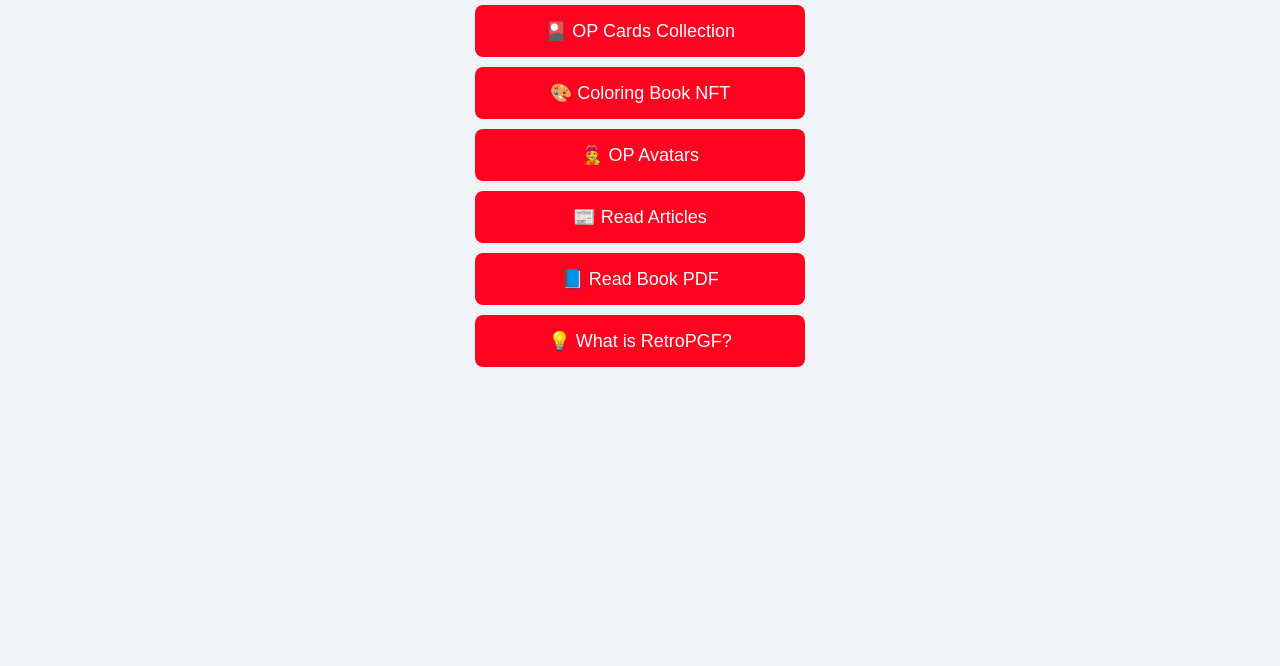
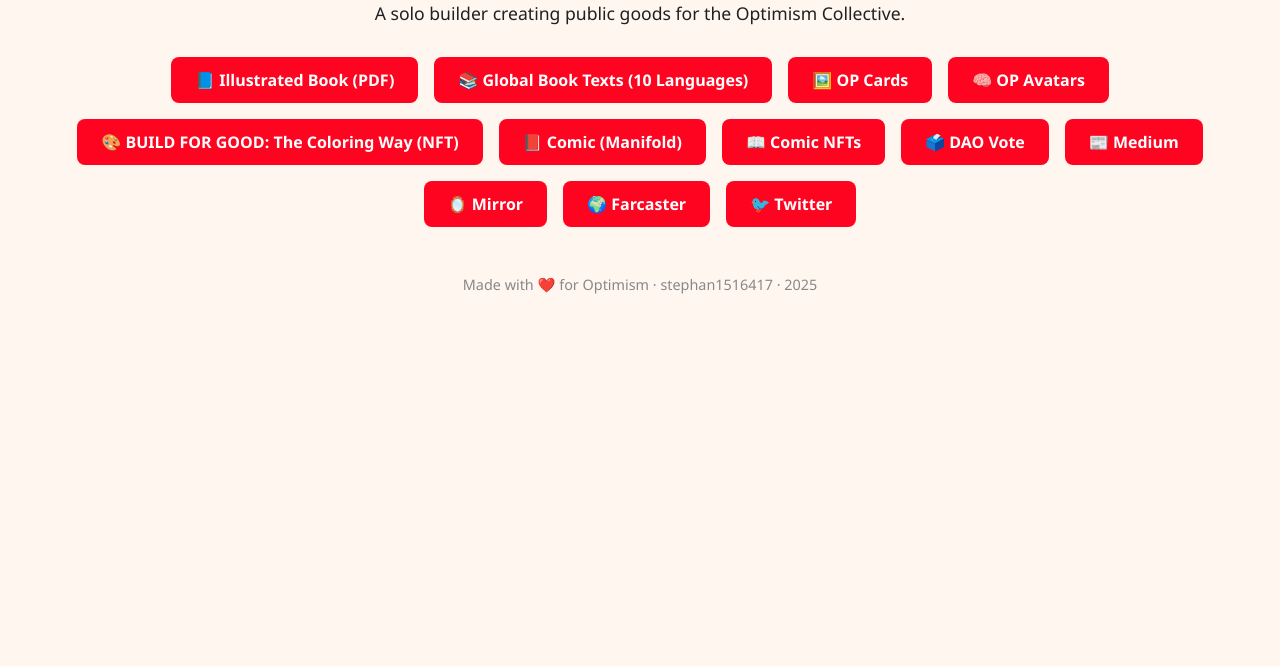
Before and after one commit to stephanschwab/BuildForGood-bot, a plain HTML site: page index.html in a window 1280 px wide. Shown: the part 134-800 px from the top of the page. Drawn offline with Linux system fonts and the light colour scheme.

Commit message:
Add files via upload

```diff
--- a/index.html
+++ b/index.html
@@ -2,44 +2,73 @@
 <!DOCTYPE html>
 <html lang="en">
 <head>
-    <meta charset="UTF-8">
-    <meta name="viewport" content="width=device-width, initial-scale=1.0">
-    <title>Build For Good Bot</title>
+  <meta charset="UTF-8" />
+  <meta name="viewport" content="width=device-width, initial-scale=1.0"/>
+  <title>BuildForGood Bot by Stephan1516417</title>
   <style>
     body {
-            font-family: Arial, sans-serif;
-            background-color: #f0f4f8;
-            color: #333;
+      background-color: #fff6f0;
+      font-family: 'Segoe UI', sans-serif;
+      color: #202020;
       text-align: center;
-            padding: 50px;
+      padding: 2rem;
     }
     h1 {
       color: #ff0420;
+      font-size: 2.4rem;
+      margin-bottom: 0.5rem;
     }
-        .button {
-            display: block;
-            width: 300px;
-            margin: 10px auto;
-            padding: 15px;
+    p {
+      font-size: 1.1rem;
+      margin-bottom: 2rem;
+    }
+    .button-container {
+      display: flex;
+      flex-wrap: wrap;
+      justify-content: center;
+      gap: 1rem;
+    }
+    a.button {
+      display: inline-block;
       background-color: #ff0420;
       color: white;
       text-decoration: none;
+      padding: 0.75rem 1.5rem;
       border-radius: 8px;
-            font-size: 18px;
-            transition: background-color 0.3s ease;
+      font-weight: bold;
+      transition: background 0.2s ease-in-out;
     }
-        .button:hover {
-            background-color: #cc031a;
+    a.button:hover {
+      background-color: #cc001b;
+    }
+    footer {
+      margin-top: 3rem;
+      font-size: 0.9rem;
+      color: #888;
     }
   </style>
 </head>
 <body>
-    <h1>🚀 Build For Good: Optimism Links</h1>
-    <a class="button" href="https://opensea.io/collection/build-for-good-op-cards" target="_blank">🎴 OP Cards Collection</a>
-    <a class="button" href="https://opensea.io/collection/build-for-good-the-coloring-way" target="_blank">🎨 Coloring Book NFT</a>
-    <a class="button" href="https://opensea.io/collection/op-avatars-identity-for-good" target="_blank">🧑‍🎤 OP Avatars</a>
-    <a class="button" href="https://medium.com/me/stories/public" target="_blank">📰 Read Articles</a>
-    <a class="button" href="https://github.com/stephanschwab/build-for-good/blob/main/BUILD_FOR_GOOD_The_Optimism_Way.pdf" target="_blank">📘 Read Book PDF</a>
-    <a class="button" href="https://www.optimism.io/retropgf" target="_blank">💡 What is RetroPGF?</a>
+  <h1>BuildForGood Bot 🤖</h1>
+  <p>A solo builder creating public goods for the Optimism Collective.</p>
+
+  <div class="button-container">
+    <a class="button" href="https://github.com/stephanschwab/build-for-good" target="_blank">📘 Illustrated Book (PDF)</a>
+    <a class="button" href="https://github.com/stephanschwab/build-for-good-global-book-texts" target="_blank">📚 Global Book Texts (10 Languages)</a>
+    <a class="button" href="https://opensea.io/collection/build-for-good-op-cards" target="_blank">🖼️ OP Cards</a>
+    <a class="button" href="https://opensea.io/collection/op-avatars-identity-for-good" target="_blank">🧠 OP Avatars</a>
+    <a class="button" href="https://opensea.io/collection/build-for-good-the-coloring-way" target="_blank">🎨 BUILD FOR GOOD: The Coloring Way (NFT)</a>
+    <a class="button" href="https://manifold.xyz/@stephan1516417/id/4185753840" target="_blank">📕 Comic (Manifold)</a>
+    <a class="button" href="https://opensea.io/collection/meme-saves-the-day" target="_blank">📖 Comic NFTs</a>
+    <a class="button" href="https://app.aragon.org/dao/optimism-mainnet/0x80b65555D91430c4A24E6b36b139A2a7DE8D112c/proposals/TV-1" target="_blank">🗳️ DAO Vote</a>
+    <a class="button" href="https://medium.com/@stephanschwab" target="_blank">📰 Medium</a>
+    <a class="button" href="https://mirror.xyz/0x18379c82d86D15800D810e5002E031168285358d" target="_blank">🪞 Mirror</a>
+    <a class="button" href="https://farcaster.xyz/stephan1516417" target="_blank">🌍 Farcaster</a>
+    <a class="button" href="https://x.com/stephan1516417" target="_blank">🐦 Twitter</a>
+  </div>
+
+  <footer>
+    Made with ❤️ for Optimism · stephan1516417 · 2025
+  </footer>
 </body>
 </html>
```
Lines whose indentation alone changed are shown as unchanged.
